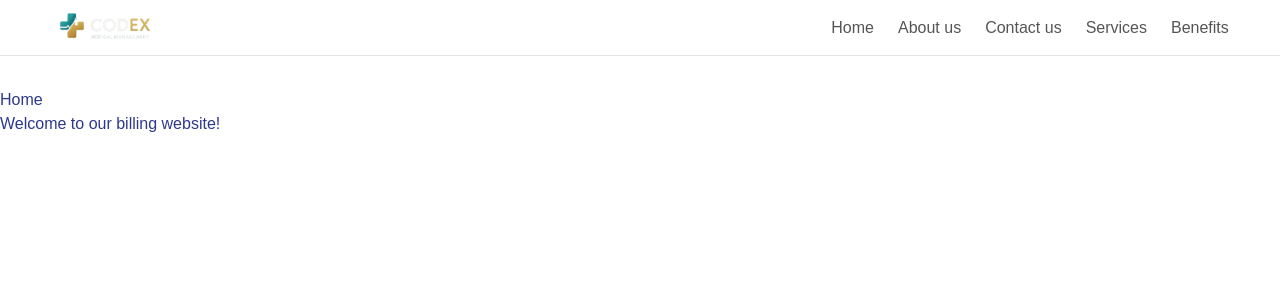
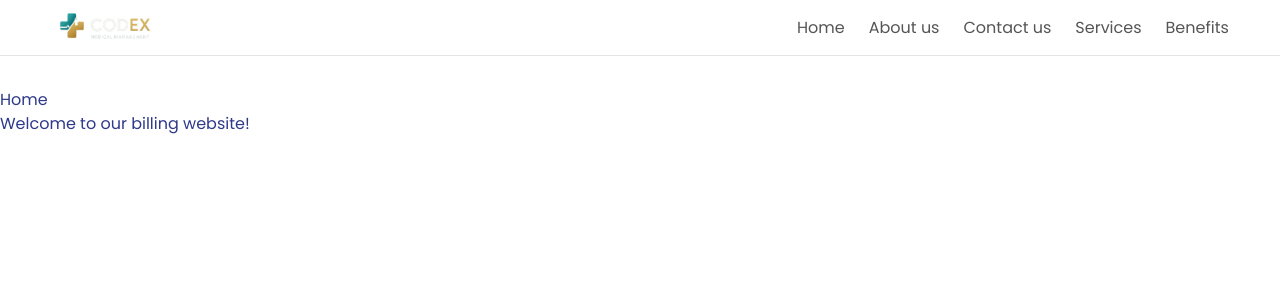
Before and after one commit to desmondortega/billing_website, a Next.js app: page / in a window 1280 px wide. Shown: the top 300 px of the page. Built offline with nearby package versions, Linux system fonts and the light colour scheme.

Commit message:
Changed font to poppins

```diff
--- a/app/globals.css
+++ b/app/globals.css
@@ -16,5 +16,5 @@
 body {
   background: var(--primary);
   color: var(--secondary);
-  font-family: Arial, Helvetica, sans-serif;
+  font-family: var(--font-poppins), Arial, Helvetica, sans-serif;
 }
--- a/app/layout.js
+++ b/app/layout.js
@@ -1,15 +1,11 @@
-import { Geist, Geist_Mono } from "next/font/google";
+import { Poppins } from "next/font/google";
 import Image from "next/image";
 import "./globals.css";
 
-const geistSans = Geist({
-  variable: "--font-geist-sans",
+const poppins = Poppins({
   subsets: ["latin"],
-});
-
-const geistMono = Geist_Mono({
-  variable: "--font-geist-mono",
-  subsets: ["latin"],
+  weight: ["400", "500", "600", "700"],
+  variable: "--font-poppins",
 });
 
 export const metadata = {
@@ -20,9 +16,7 @@ export const metadata = {
 export default function RootLayout({ children }) {
   return (
     <html lang="en">
-      <body
-        className={`${geistSans.variable} ${geistMono.variable} antialiased`}
-      >
+      <body className={`${poppins.variable} antialiased`}>
         <nav
           style={{
             display: "flex",
```
